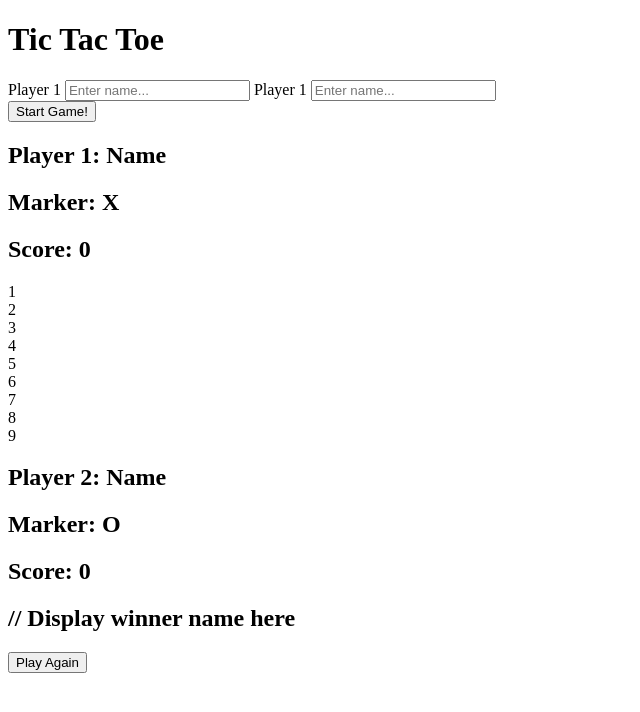
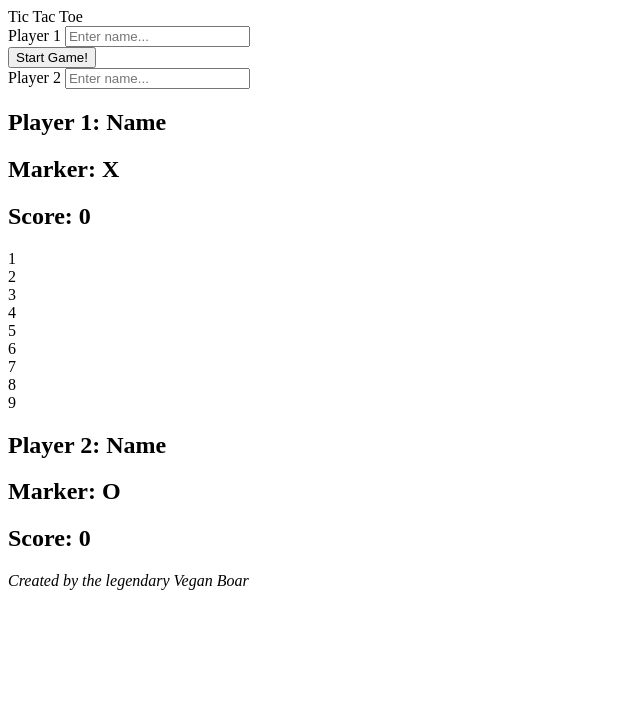
Before and after one commit to TheVeganBoar/TicTacToe, a plain HTML site: page index.html in a window 1280 px wide. Shown: the whole page, without its empty margins (0-640 px from the left). Drawn offline with Linux system fonts and the light colour scheme.

Commit message:
Rearrengement of elements positions

```diff
--- a/index.html
+++ b/index.html
@@ -9,57 +9,57 @@
     <script src="script.js" defer></script>
 </head>
 <body>
-    <div class="grid-container">
-        <div class="title">
-            <h1>Tic Tac Toe</h1>
-        </div>
+    <div class="main-container">
+        <div class="title-players-container">
+            <div class="title">Tic Tac Toe</div>
 
-        <div class="players-info-container">
+            <div class="players-input">
+                <div class="left-player-container">
                     <label for="player-one-input">Player 1</label>
                     <input id="player-one-input" type="text" placeholder="Enter name..." required>
-            <label for="player-two-input">Player 1</label>
+                </div>
+                <div class="start-game">
+                    <button type="button" id="start-game-button">Start Game!</button>
+
+                    <div class="game-over" style="display: none"> <!--update when time comes-->
+                        <h2 class="winner">// Display winner name here</h2>
+                        <button type="button">Play Again</button>
+                    </div>
+                </div>
+                <div class="right-player-container">
+                    <label for="player-two-input">Player 2</label>
                     <input id="player-two-input" type="text" placeholder="Enter name..." required>
                 </div>
-        <div class="start-game-container">
-            <button type="button">Start Game!</button>
             </div>
         </div>
 
-
-    <div class="game-container" style="display: XXXXX"> <!--update when time comes-->
-        <div id="left-player-score-container">
+        <div class="game-container" id="game-box-container" style="display:"> <!--change when necessary-->
+            <div class="player-score-container" id="left-player-score-container">
                 <h2 class="player-info-text" id="player-1-name">Player 1: Name</h2>
                 <h2 class="player-info-text" id="player-1-marker">Marker: X</h2>
                 <h2 class="player-info-text" id="player-1-score">Score: 0</h2>
             </div>
             <div class="tic-tac-toe-grid">
-            <div class="first-row">
                     <div class="square" id="square-one">1</div>
                     <div class="square" id="square-two">2</div>
                     <div class="square" id="square-three">3</div>
-            </div>
-            <div class="second-row">
                     <div class="square" id="square-four">4</div>
                     <div class="square" id="square-five">5</div>
                     <div class="square" id="square-six">6</div>
-            </div>
-            <div class="third-row">
                     <div class="square" id="square-seven">7</div>
                     <div class="square" id="square-eight">8</div>
                     <div class="square" id="square-nine">9</div>
             </div>
-        </div>
-        <div id="right-player-score-container">
+            <div class="player-score-container" id="right-player-score-container">
                 <h2 class="player-info-text" id="player-2-name">Player 2: Name</h2>
                 <h2 class="player-info-text" id="player-2-marker">Marker: O</h2>
                 <h2 class="player-info-text" id="player-2-score">Score: 0</h2>
             </div>
         </div>
 
-
-    <div class="game-over" style="display: XXXXXX "> <!--update when time comes-->
-        <h2 class="winner">// Display winner name here</h2>
-        <button type="button">Play Again</button>
+        <div class="footer">
+            <div class="author"><i>Created by the legendary Vegan Boar</i></div>
+        </div>
     </div>
 
 </body>
```
Lines whose indentation alone changed are shown as unchanged.
